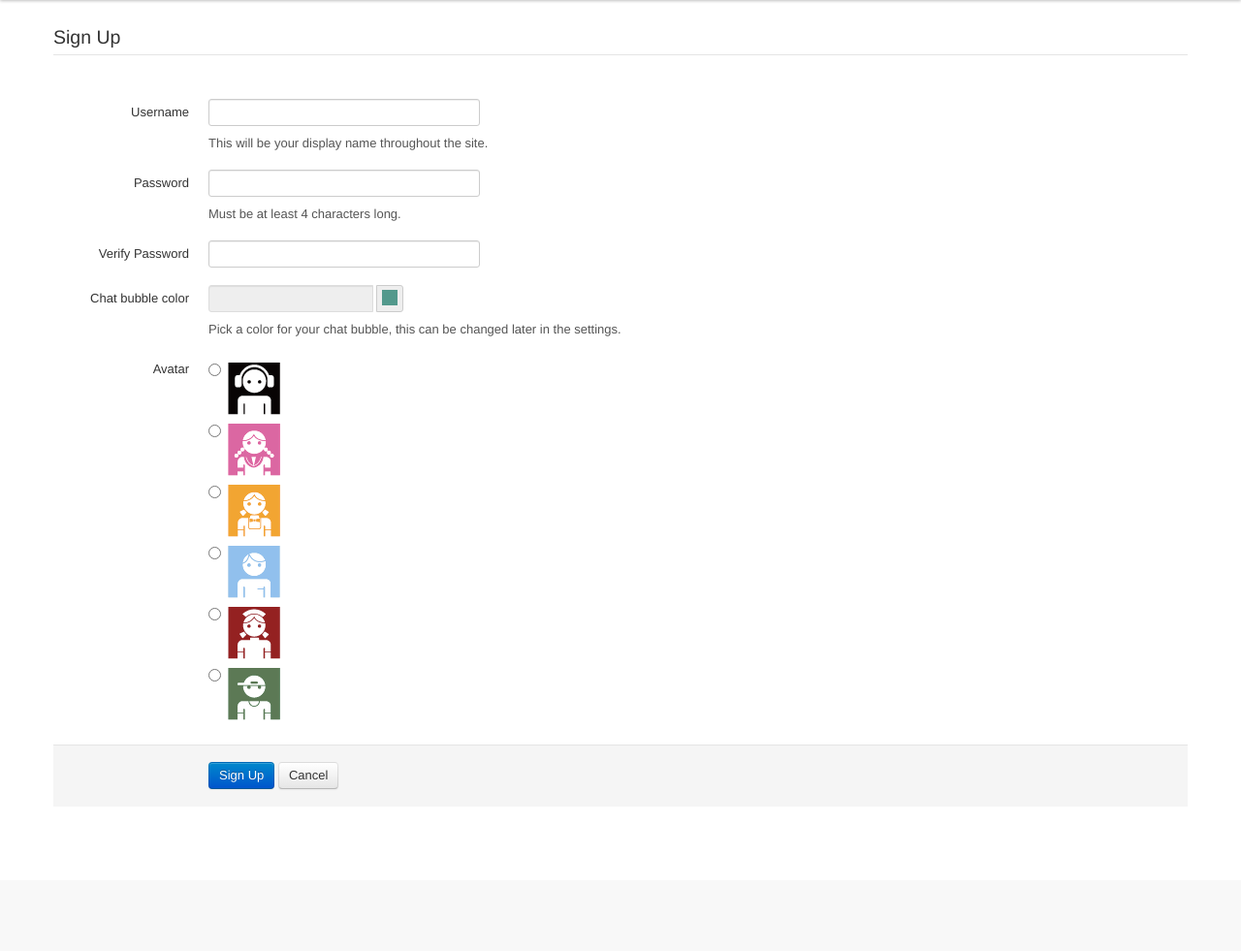
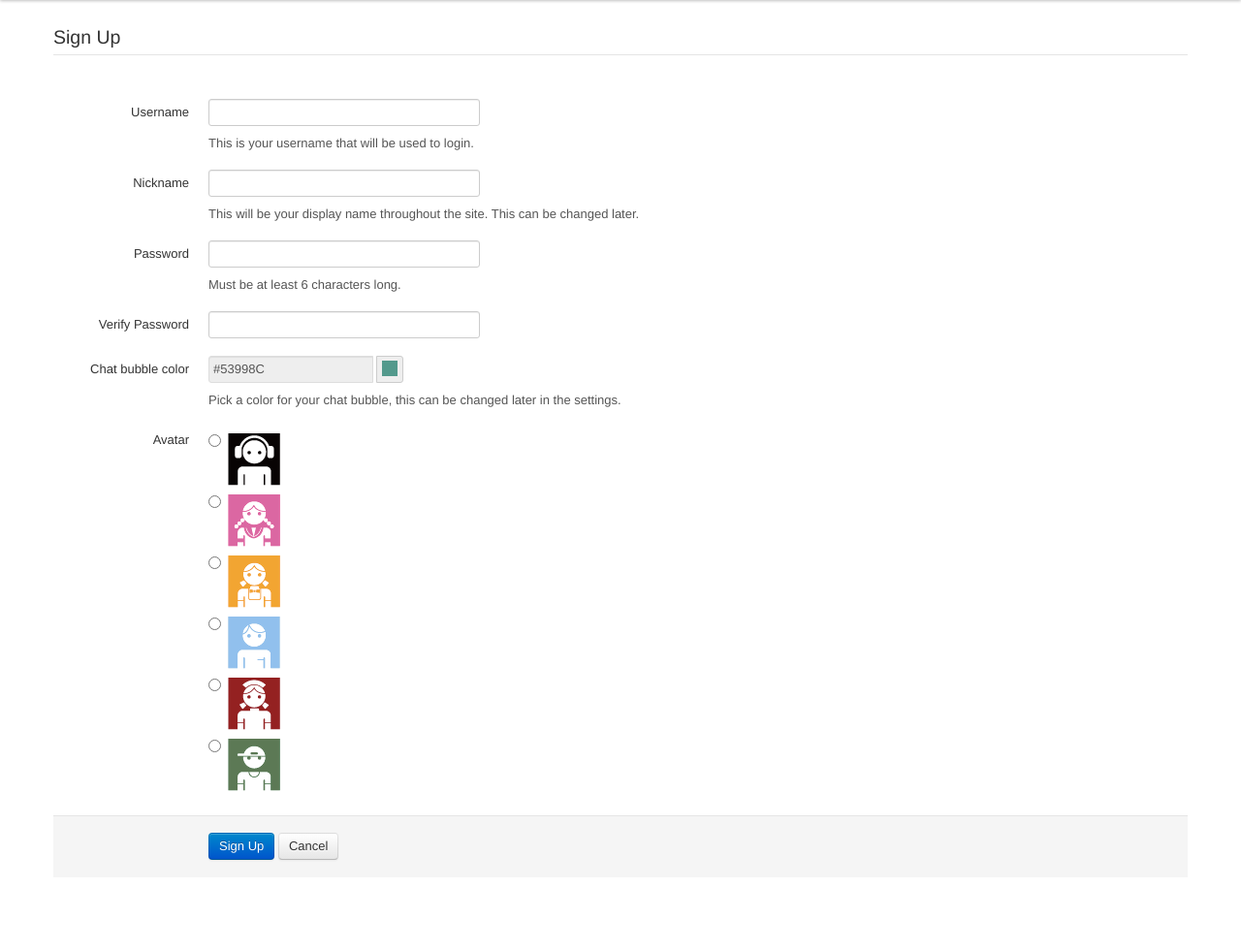
Before and after one commit to AvonGenesis/rawr_chat, a PHP site: page /signup.php in a window 1280 px wide. Shown: the part 40-1021 px from the top of the page at 97% size. Before the commit the page ends 854 px from the top, so only its background shows below. Run offline with PHP 8.4, Linux system fonts and the light colour scheme; some libraries are stand-ins or nearby versions.

Commit message:
Add jquery validate to form

```diff
--- a/register_form.php
+++ b/register_form.php
@@ -1,24 +1,31 @@
 <link rel="stylesheet" href="colorpicker/css/colorpicker.css" />
 <div class="container">
-    <form action="" method="post" class="form-horizontal">
+    <form action="" method="post" class="form-horizontal" id="register">
         <fieldset>
             <legend>Sign Up</legend>
             <div class="control-group">
-                <label class="control-label" for="username">Username</label>
+                <label class="control-label" for="input0">Username</label>
                 <div class="controls">
                     <input type="text" class="input-xlarge" id="username" name="username" />
-                    <p class="help-block">This will be your display name throughout the site.</p>
+                    <p class="help-block">This is your username that will be used to login.</p>
                 </div>
             </div>
             <div class="control-group">
-                <label class="control-label" for="password1">Password</label>
+                <label class="control-label" for="input0">Nickname</label>
                 <div class="controls">
-                    <input type="password" class="input-xlarge" id="password1" name="password1" />
-                    <p class="help-block">Must be at least 4 characters long.</p>
+                    <input type="text" class="input-xlarge" id="nickname" name="nickname" />
+                    <p class="help-block">This will be your display name throughout the site. This can be changed later.</p>
                 </div>
             </div>
             <div class="control-group">
-                <label class="control-label" for="password2">Verify Password</label>
+                <label class="control-label" for="input0">Password</label>
+                <div class="controls">
+                    <input type="password" class="input-xlarge" id="password1" name="password1" />
+                    <p class="help-block">Must be at least 6 characters long.</p>
+                </div>
+            </div>
+            <div class="control-group">
+                <label class="control-label" for="input0">Verify Password</label>
                 <div class="controls">
                     <input type="password" class="input-xlarge" id="password2" name="password2" />
                 </div>
@@ -34,10 +41,10 @@
                 </div>
                 -->
             <div class="control-group">
-                <label class="control-label" for="colorpicker">Chat bubble color</label>
+                <label class="control-label" for="input0">Chat bubble color</label>
                 <div class="controls">
                     <div class="input-append color" data-color="#53998C" id="colorpicker" data-color-format="hex">
-                        <input type="text" class="span2" value="" readonly name="color" />
+                        <input type="text" class="span2" value="#53998C" readonly name="color" />
                         <span class="add-on"><i style="background-color: #53998C"></i></span>
                     </div>
                     <p class="help-block">Pick a color for your chat bubble, this can be changed later in the settings.</p>
@@ -88,3 +95,47 @@
         });
     });
 </script>
+<script type="text/javascript" src="http://jzaefferer.github.com/jquery-validation/jquery.validate.js"></script>
+<script>
+$(document).ready(function()
+{
+$("#register").validate({
+rules:{
+username:{required:true},
+nickname:{required:true},
+colorpicker:{required:true,minlength: 7},
+password1:{required:true,minlength: 6},
+password2:{required:true,minlength: 6, equalTo:"#password1"}
+},
+
+messages:{
+username:{
+required:"Enter your username"},
+nickname:{
+required:"Enter your nickname"},
+colorpicker:{
+required:"Select a color",
+minlength:"Color must be at least 6 characters long"},
+password1:{
+required:"Enter your password",
+minlength:"Password must be minimum 6 characters"},
+password2:{
+required:"Enter confirm password",
+minlength:"Password must be minimum 6 characters",
+equalTo:"Password and Confirm Password must match"}
+},
+
+errorClass: "help-inline",
+errorElement: "span",
+highlight:function(element, errorClass, validClass)
+{
+$(element).parents('.control-group').addClass('error');
+},
+unhighlight: function(element, errorClass, validClass)
+{
+$(element).parents('.control-group').removeClass('error');
+$(element).parents('.control-group').addClass('success');
+}
+});
+});
+</script>
```
